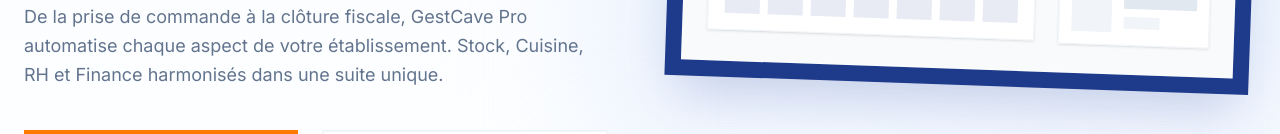
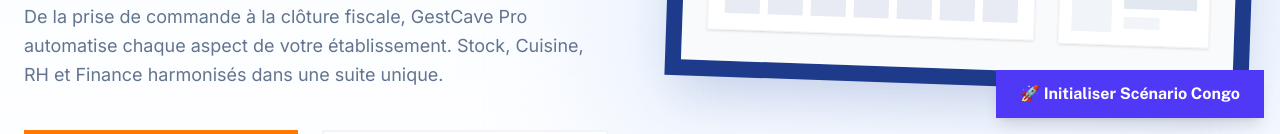
Before and after one commit to securitstech-dev/gestcave-pro, a React (Vite) app: page / in a window 1280 px wide. Shown: the part 666-800 px from the top of the page. Built offline with nearby package versions, Linux system fonts and the light colour scheme; no server answers.

Commit message:
feat: show simulation button on all pages

```diff
--- a/src/App.tsx
+++ b/src/App.tsx
@@ -19,6 +19,7 @@
 import RoleGuard from './components/auth/RoleGuard';
 import LocalAdminSetup from './pages/LocalAdminSetup';
 import ConnectivityIndicator from './components/ui/ConnectivityIndicator';
+import ScenarioSeeder from './components/ScenarioSeeder';
 
 function App() {
   return (
@@ -56,6 +57,7 @@
           <Route path="*" element={<Navigate to="/" replace />} />
         </Routes>
         <Toaster position="top-right" />
+        <ScenarioSeeder />
       </div>
     </Router>
   );
```
